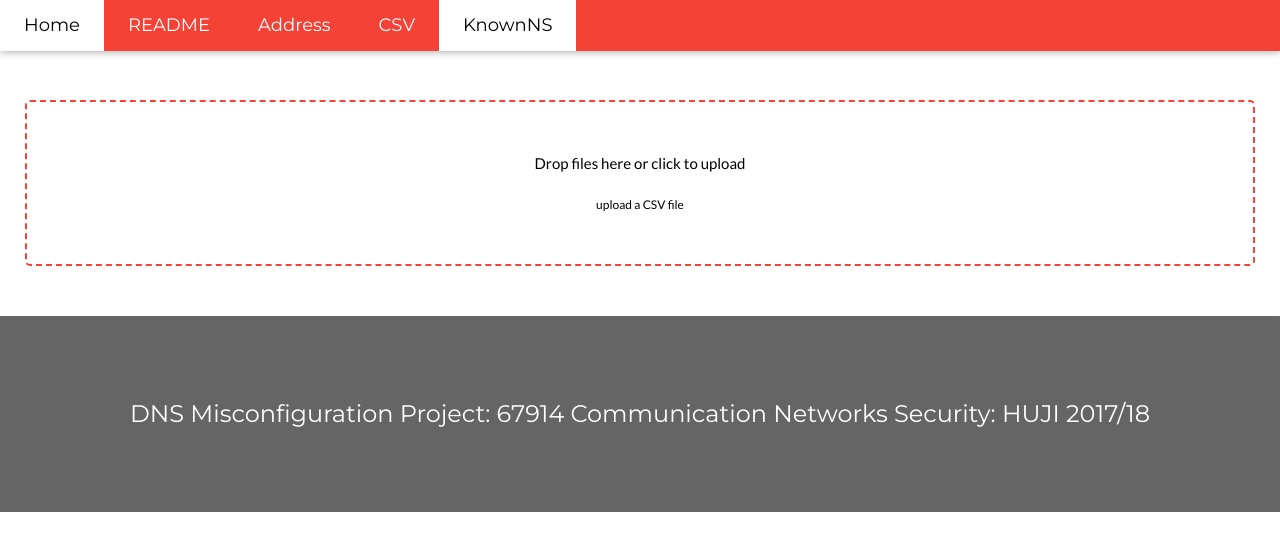
After one commit to tomn96/ProjectDNS, a Django app: page /known_ns in a window 1280 px wide. The commit adds this page. Shown: the top 551 px of the page. Run offline with Django 3.2, Linux system fonts and the light colour scheme; some libraries are stand-ins or nearby versions.

Commit message:
initial known_ns

```diff
--- a/website/dnswebsite/DNSmisconfiguration/templates/DNSmisconfiguration/base.html
+++ b/website/dnswebsite/DNSmisconfiguration/templates/DNSmisconfiguration/base.html
@@ -70,7 +70,7 @@ body,h1,h2,h3,h4,h5,h6 {font-family: "Lato", sans-serif}
         <a href="{% url 'DNSmisconfiguration:csv_url' %}" class="w3-bar-item w3-button w3-padding-large">CSV</a>
         {% endblock %}
 
-        {% block navbarKnownNS %}
+        {% block navbarDemoKnownNS %}
         <a href="{% url 'DNSmisconfiguration:known_ns' %}" class="w3-bar-item w3-button w3-padding-large">KnownNS</a>
         {% endblock %}
 
--- /dev/null
+++ b/website/dnswebsite/DNSmisconfiguration/templates/DNSmisconfiguration/known_ns.html
@@ -0,0 +1,64 @@
+{% extends "DNSmisconfiguration/base.html" %}
+
+{% load static %}
+
+{% block navbarKnownNS %}
+<a href="{% url 'DNSmisconfiguration:known_ns' %}" class="w3-bar-item w3-button w3-padding-large w3-white">KnownNS</a>
+{% endblock %}
+
+{% block navbarDemoKnownNS %}
+<a href="{% url 'DNSmisconfiguration:known_ns' %}" class="w3-bar-item w3-button w3-padding-large w3-gray">KnownNS</a>
+{% endblock %}
+
+
+{% block content %}
+<script src="{% static 'DNSmisconfiguration/dropzonejs/dropzone.js' %}"></script>
+<link rel="stylesheet" href="{% static 'DNSmisconfiguration/dropzonejs/dropzone.css' %}">
+
+<style>
+#dropzone
+{
+    margin-bottom: 3rem;
+}
+
+.dropzone
+{
+    border: 2px dashed #f44336;
+    border-radius: 5px;
+    background: white;
+}
+
+.dropzone:hover
+{
+    background: LightGray;
+}
+
+.dropzone .dz-message
+{
+    font-weight: 400;
+}
+
+.dropzone .dz-message .note
+{
+    font-size: 0.8em;
+    font-weight: 200;
+    display: block;
+    margin-top: 1.4rem;
+}
+</style>
+
+
+<div id="dropzone" style="padding:50px 25px 50px 25px; margin: 0px 0px 0px 0px;">
+    <form action="{% url 'DNSmisconfiguration:upload_known_ns' %}" class="dropzone" id="csv-file-upload">
+        <div class="dz-message">
+            <p>Drop files here or click to upload</p>
+            <span class="note">upload a CSV file</span>
+        </div>
+
+        <div class="fallback">
+            <input name="file" type="file"/>
+        </div>
+    </form>
+</div>
+
+{% endblock %}
--- a/website/dnswebsite/DNSmisconfiguration/urls.py
+++ b/website/dnswebsite/DNSmisconfiguration/urls.py
@@ -7,10 +7,11 @@ app_name = 'DNSmisconfiguration'
 
 urlpatterns = [
     path('', views.index, name='index'),
+    path('readme', views.readme, name='readme'),
+    path('address', views.address, name='address'),
     path('csv_url', views.csv_url, name='csv_url'),
-    path('address', views.address, name='address'),
-    path('readme', views.readme, name='readme'),
+    path('upload_csv', views.upload_csv, name='upload_csv'),
     path('known_ns', views.known_ns, name='known_ns'),
-    path('upload_csv', views.upload_csv, name='upload_csv'),
+    path('upload_known_ns', views.upload_known_ns, name='upload_known_ns'),
     path('download_dict/<int:dict_id>/<int:option>', views.download_dict, name='download_dict')
 ]
--- a/website/dnswebsite/DNSmisconfiguration/views.py
+++ b/website/dnswebsite/DNSmisconfiguration/views.py
@@ -92,6 +92,16 @@ def known_ns(request):
     return render(request, 'DNSmisconfiguration/known_ns.html')
 
 
+@csrf_exempt
+def upload_known_ns(request):
+    if request.method == 'POST':
+        dns_worker, misconfiguration_result = dns_utils.main_csv(request.FILES['file'])
+        context = handle_dns(dns_worker, misconfiguration_result)
+        return render(request, 'DNSmisconfiguration/results.html', context)
+
+    return known_ns(request)
+
+
 class Echo:
     def write(self, value):
         return value
```
